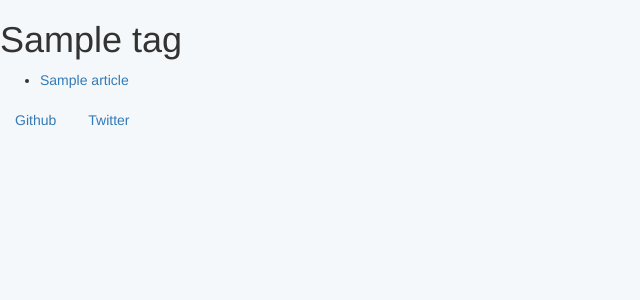
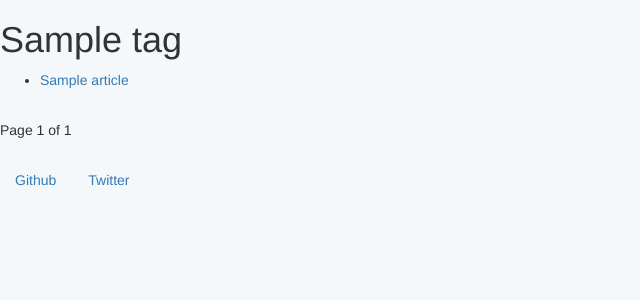
Before and after one commit to ainesmile/Django-Blog, a Django app: page /tag/1/ in a window 1280 px wide. Shown: the part 40-340 px from the top of the page, without its empty margins (0-640 px from the left). Run offline with Django 3.2, Linux system fonts and the light colour scheme; tables that the repository leaves empty hold one stand-in row (values such as "Sample post"); some libraries are stand-ins or nearby versions.

Commit message:
add paginate for page tag

```diff
--- /dev/null
+++ b/blog/templates/blog/pagination.html
@@ -0,0 +1,13 @@
+<div class="pagination">
+  <span class="step-links">
+    {% if object_list.has_previous %}
+      <a href="?page={{object_list.previous_page_number}}">&lt;&lt;</a>
+    {% endif %}
+  </span>
+  <span class="current">
+    Page {{ object_list.number }} of {{ object_list.paginator.num_pages}}
+    {% if object_list.has_next %}
+      <a href="?page={{ object_list.next_page_number }}">&gt;&gt;</a>
+    {% endif %}
+  </span>
+</div>
--- a/blog/templates/blog/tag.html
+++ b/blog/templates/blog/tag.html
@@ -3,8 +3,11 @@
 {% block main %}
   <h1>{{ tag.name }}</h1>
   <ul>
-  {% for article in tag.article_set.all %}
+  {% for article in articles %}
     <li><a href="/article/{{article.id}}">{{article.title}}</a></li>
   {% endfor %}
   </ul>
+
+  {% include "./pagination.html" %}
+
 {% endblock %}
--- a/blog/views.py
+++ b/blog/views.py
@@ -4,23 +4,27 @@ from django.core.paginator import Paginator, EmptyPage, PageNotAnInteger
 
 from .models import Article, Tag
 
+def pagination(request, object_list, paginate_by):
+    paginator = Paginator(object_list, paginate_by)
+    page = request.GET.get('page', 1)
+    try:
+      result = paginator.page(page)
+    except PageNotAnInteger:
+        result = paginator.page(1)
+    except EmptyPage:
+        result = paginator.page(paginator.num_pages)
+    return result
+
+
 def index(request):
     template_name = 'blog/index.html'
     article_list = Article.objects.all()
     paginate_by = 1
-    paginator = Paginator(article_list, paginate_by)
-
-    page = request.GET.get('page', 1)
-
-    try:
-        articles = paginator.page(page)
-    except PageNotAnInteger:
-        articles = paginator.page(1)
-    except EmptyPage:
-        articles = paginator.page(paginator.num_pages)
+    articles = pagination(request, article_list, paginate_by)
 
     return render(request, template_name, {
-        'articles': articles
+        'articles': articles,
+        'object_list': articles,
     })
 
 def article(request, article_id):
@@ -31,4 +35,12 @@ def article(request, article_id):
 def tag(request, tag_id):
     template_name = 'blog/tag.html'
     tag = Tag.objects.get(pk=tag_id)
-    return render(request, template_name, {'tag': tag})
+    article_list = tag.article_set.all()
+    paginate_by = 1
+    articles = pagination(request, article_list, paginate_by)
+
+    return render(request, template_name, {
+        'tag': tag,
+        'articles': articles,
+        'object_list': articles
+    })
```
Also changed, not shown: blog/templates/blog/index.html (+1 -15 lines).
